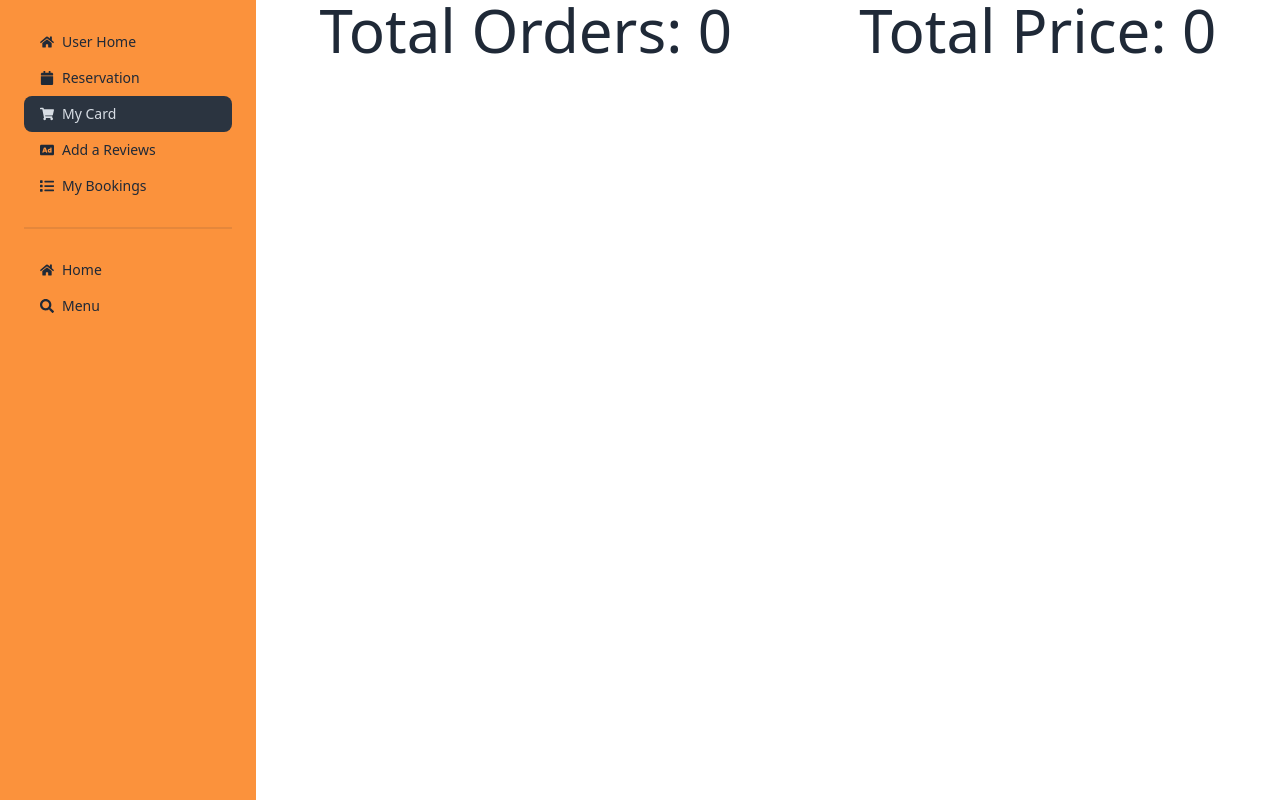
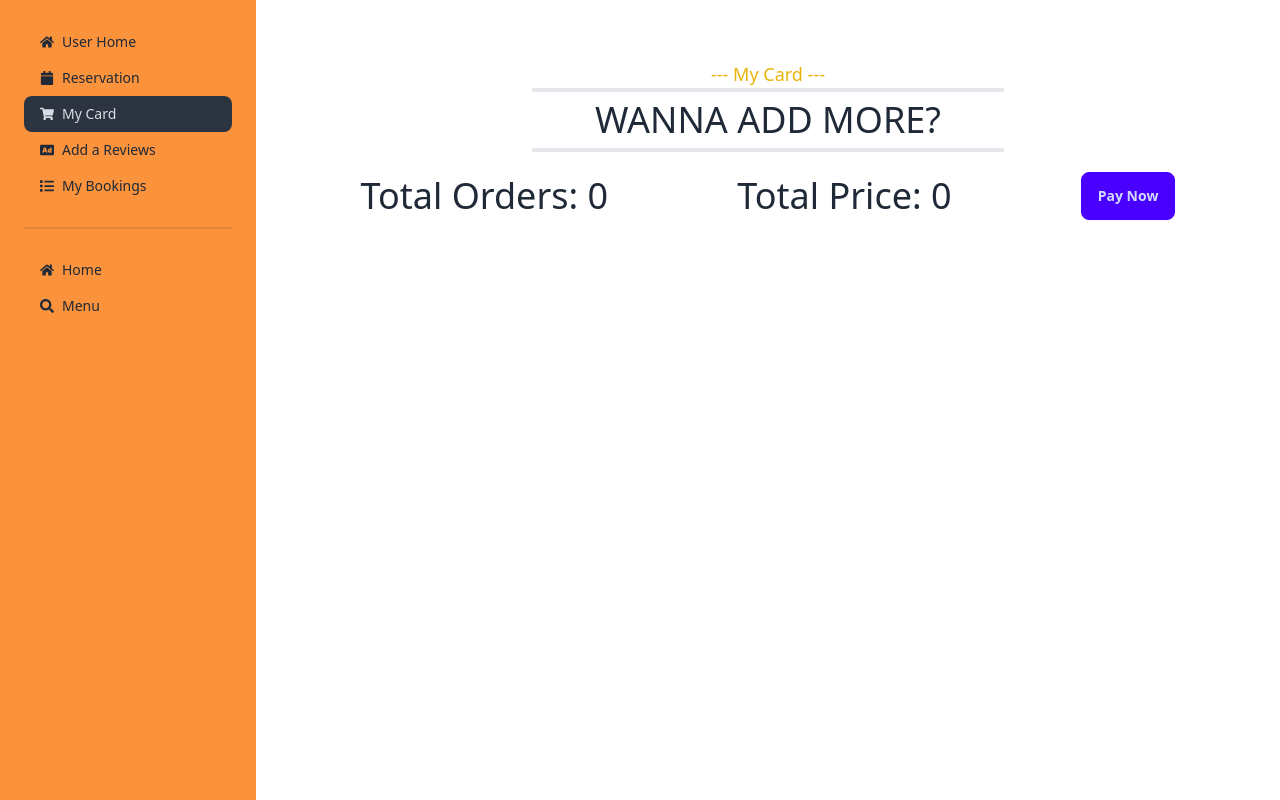
Before and after one commit to promit21/Chain-Shop-Client-Site, a React (Vite) app: page /dashboard/card in a window 1280 px wide. Built offline with nearby package versions, Linux system fonts and the light colour scheme; no server answers.

Commit message:
Card Totla Price Calculation

```diff
--- a/src/Components/SectionTitle/SectionTitle.jsx
+++ b/src/Components/SectionTitle/SectionTitle.jsx
@@ -2,7 +2,7 @@
 
 const SectionTitle = ({ heading, subHeading }) => {
   return (
-    <div className="w-4/12 mx-auto my-5">
+    <div className="w-3/6 mx-auto my-5">
       <h3 className="text-lg text-center text-yellow-500">
         --- {subHeading} ---
       </h3>
--- a/src/Layout/Dashboard.jsx
+++ b/src/Layout/Dashboard.jsx
@@ -1,5 +1,13 @@
-import { FaAd, FaCalendar, FaHome, FaList, FaSearch, FaShoppingCart } from "react-icons/fa";
+import {
+  FaAd,
+  FaCalendar,
+  FaHome,
+  FaList,
+  FaSearch,
+  FaShoppingCart,
+} from "react-icons/fa";
 import { NavLink, Outlet } from "react-router-dom";
+import SectionTitle from "../Components/SectionTitle/SectionTitle";
 
 const Dashboard = () => {
   return (
@@ -7,31 +15,52 @@ const Dashboard = () => {
       <div className="w-64 min-h-screen bg-orange-400 p-4">
         <ul className="menu">
           <li>
-            <NavLink to="/dashboard/userHome"> <FaHome></FaHome> User Home</NavLink>
+            <NavLink to="/dashboard/userHome">
+              {" "}
+              <FaHome></FaHome> User Home
+            </NavLink>
           </li>
           <li>
-            <NavLink to="/dashboard/reservation"><FaCalendar></FaCalendar> Reservation</NavLink>
+            <NavLink to="/dashboard/reservation">
+              <FaCalendar></FaCalendar> Reservation
+            </NavLink>
           </li>
 
           <li>
-            <NavLink to="/dashboard/card"> <FaShoppingCart></FaShoppingCart> My Card</NavLink>
+            <NavLink to="/dashboard/card">
+              {" "}
+              <FaShoppingCart></FaShoppingCart> My Card
+            </NavLink>
           </li>
           <li>
-            <NavLink to="/dashboard/reviews"><FaAd></FaAd>Add a Reviews</NavLink>
+            <NavLink to="/dashboard/reviews">
+              <FaAd></FaAd>Add a Reviews
+            </NavLink>
           </li>
           <li>
-            <NavLink to="/dashboard/bookings"><FaList></FaList> My Bookings</NavLink>
+            <NavLink to="/dashboard/bookings">
+              <FaList></FaList> My Bookings
+            </NavLink>
           </li>
           <div className="divider"></div>
           <li>
-            <NavLink to="/"> <FaHome></FaHome>Home</NavLink>
+            <NavLink to="/">
+              {" "}
+              <FaHome></FaHome>Home
+            </NavLink>
           </li>
           <li>
-            <NavLink to="/order/salad"><FaSearch></FaSearch> Menu</NavLink>
+            <NavLink to="/order/salad">
+              <FaSearch></FaSearch> Menu
+            </NavLink>
           </li>
         </ul>
       </div>
-      <div className="flex-1">
+      <div className="flex-1 p-10">
+        <SectionTitle
+          heading={"WANNA ADD MORE?"}
+          subHeading={"My Card"}
+        ></SectionTitle>
         <Outlet></Outlet>
       </div>
     </div>
--- a/src/Pages/Dashboard/Card/Card.jsx
+++ b/src/Pages/Dashboard/Card/Card.jsx
@@ -2,11 +2,13 @@ import useCard from "../../../Hooks/useCard";
 
 const Card = () => {
   const [card] = useCard();
+  const totalPrice = card.reduce((total, item) => total + item.price, 0);
   return (
     <div>
       <div className="flex justify-around items-center">
-        <h2 className="text-6xl">Total Orders: {card.length}</h2>
-        <h2 className="text-6xl">Total Price: {card.length}</h2>
+        <h2 className="text-4xl">Total Orders: {card.length}</h2>
+        <h2 className="text-4xl">Total Price: {totalPrice}</h2>
+        <button className="btn btn-primary">Pay Now</button>
       </div>
     </div>
   );
```
